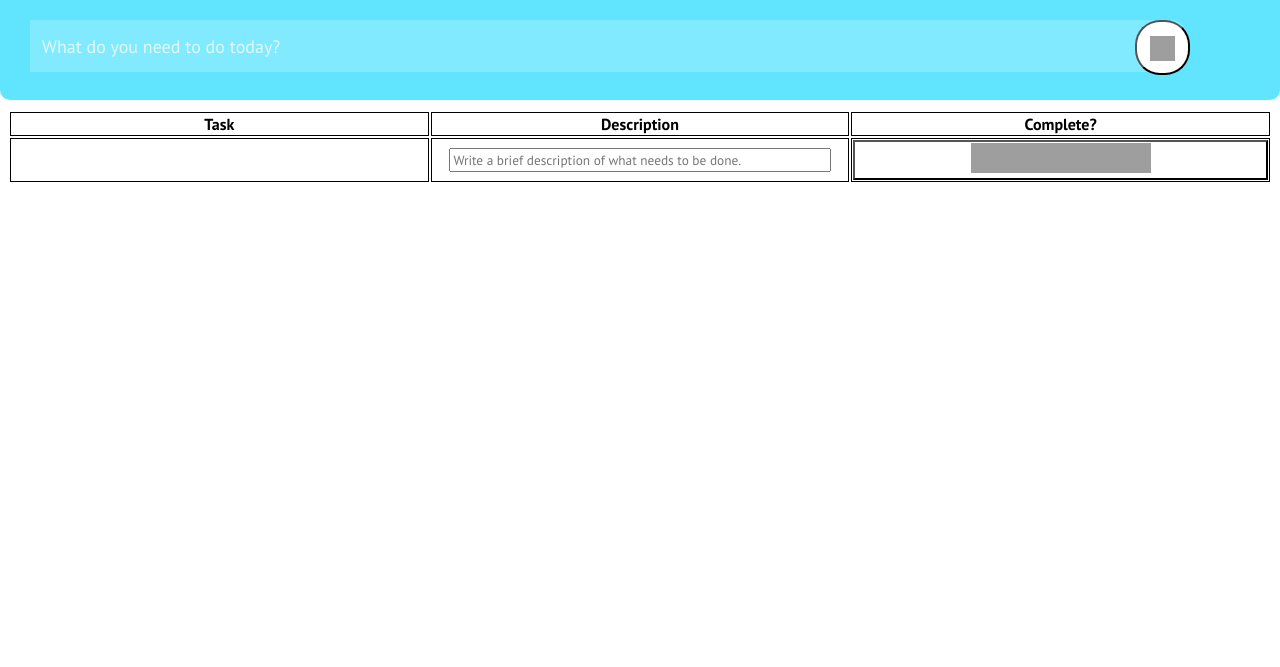
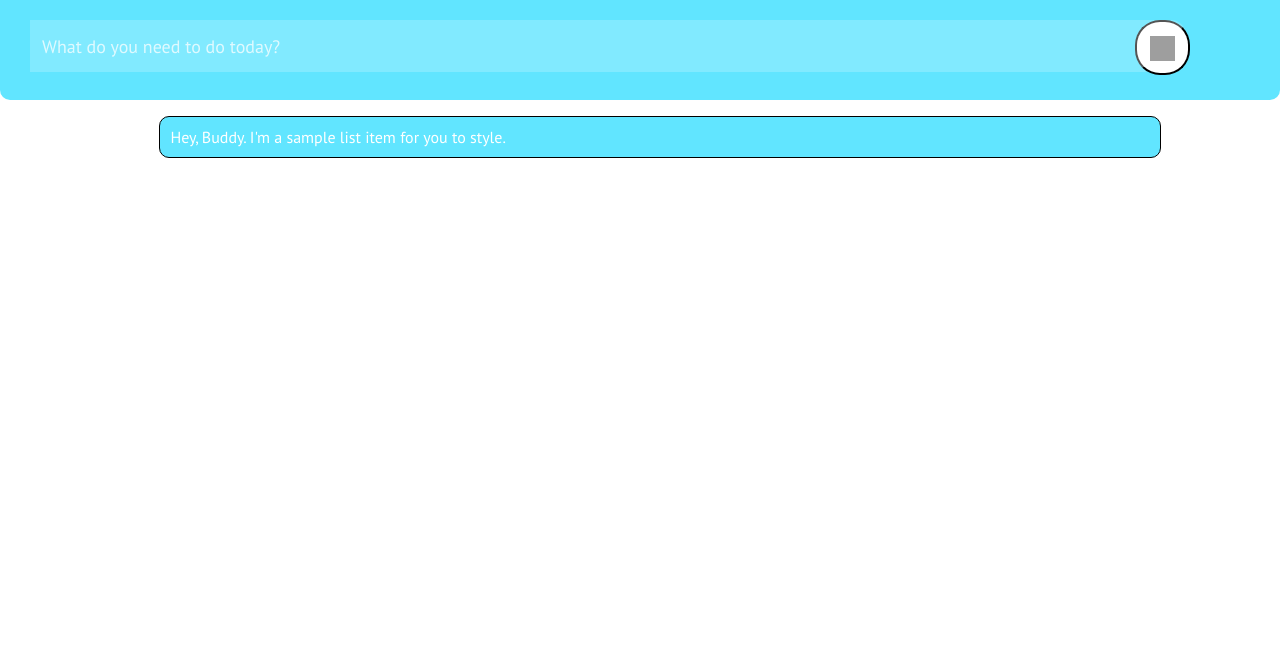
Before and after one commit to nickf777/personal-to-do-list, a plain HTML site: page index.html in a window 1280 px wide. Shown: the top 667 px of the page. Drawn offline with Linux system fonts and the light colour scheme; grey boxes are pictures that could not be loaded.

Commit message:
Addition of header button functionality to populate list

```diff
--- a/index.html
+++ b/index.html
@@ -16,8 +16,8 @@
   <!-- Header Input -->
 
   <header>
-      <input type = "text" placeholder = "What do you need to do today?">
-      <button>
+      <input id = "item" type = "text" placeholder = "What do you need to do today?">
+      <button id = "add">
         <img src = "https://icon-library.net/images/task-list-icon/task-list-icon-11.jpg">
       </button>
   </header>
@@ -25,30 +25,19 @@
 
   <!-- To-Do List -->
 
-  <div id ="table">
-
-    <table>
-
-        <tr class = "headings">
-            <th>Task</th>
-            <th>Description</th>
-            <th>Complete?</th>
-        </tr>
-
-        <tr class = "new_input">
-            <td id = "task">
-
-            </td>
-            <td class = "description">
-                <form><input type = "text" placeholder="Write a brief description of what needs to be done."><input type = "submit" style = "display: none"></form>
-            </td>
-            <td class = "button">
-                <button id = "checkmark" class = "complete" type = "button" name = "complete"><img class = "check" src = "https://image.flaticon.com/icons/svg/1009/1009256.svg"></button>
-            </td>
-        </tr>
+  <div>
+    <ul id = "todo">
+      <li>Hey, Buddy. I'm a sample list item for you to style.</li>
 
 
-    </table>
+
+
+
+
+    </ul>
+
+
+
 
   </div>
 
--- a/script.js
+++ b/script.js
@@ -1,13 +1,30 @@
+//Footer functionality
+
 let dt = new Date();
 document.getElementById("datetime").innerHTML = dt.toLocaleString();
 
 let remaining = 0;
 document.getElementById("remaining").innerHTML = `You have ${remaining} things left on your list! Get to work :)`
 
-let button = document.getElementById("checkmark");
 
-const colorChange = function() {
-    button.style.backgroundColor = "#2FD81B";
-};
+//Submitting the Form
 
-button.addEventListener("click", colorChange);
+document.getElementById("add").addEventListener("click", function() {
+    let value = document.getElementById("item").value;
+    if (value) {
+      addItemTodo(value);
+    }
+    document.getElementById("item").value = "";
+})
+
+function addItemTodo(text) {
+  let item = document.createElement("li");
+  item.innerText = text;
+  let list = document.getElementById("todo");
+  list.appendChild(item);
+  remaining++;
+
+
+
+
+}
--- a/style.css
+++ b/style.css
@@ -3,6 +3,8 @@
 * {
     font-family: 'PT Sans', sans-serif
 }
+
+
 
 
 header {
@@ -52,7 +54,7 @@ header button {
     z-index: 2;
     border-radius: 25px;
     background: #fff;
-
+    cursor: pointer;
 }
 
 header button img {
@@ -64,49 +66,25 @@ header button img {
 
 
 
-/*Table Styling*/
+/*Todo Styling*/
 
-#table {
-    margin-top: 110px;
+ul {
+    padding-top: 90px;
+    overflow: scroll;
 }
 
-table {
-    width: 100%;
+li {
+    list-style-type: none;
+    width: 80%;
     margin: 0 auto;
-    table-layout: fixed;
-}
-
-#table th, td {
-    border: 1px solid black;
-    text-align: center;
-}
-
-td {
-    width: 25%;
-}
-
-input {
-    width: 90%;
-
-}
-
-input ::placeholder {
-    color: black;
-    opacity: 0.75;
-}
+    margin-top: 10px;
+    padding: 10px 10px 10px 10px;
+    border-radius: 10px;
+    border: solid 1px black;
+    background-color: #61e5ff;
+    color: white;
 
 
-
-
-.complete {
-    width: 100%;
-    margin: 0 auto;
-    background-color: white;
-}
-
-.check {
-    width:180px;
-    height:30px;
 }
 
 /* Footer Styling */
```
Also changed, not shown: 1 other file.
